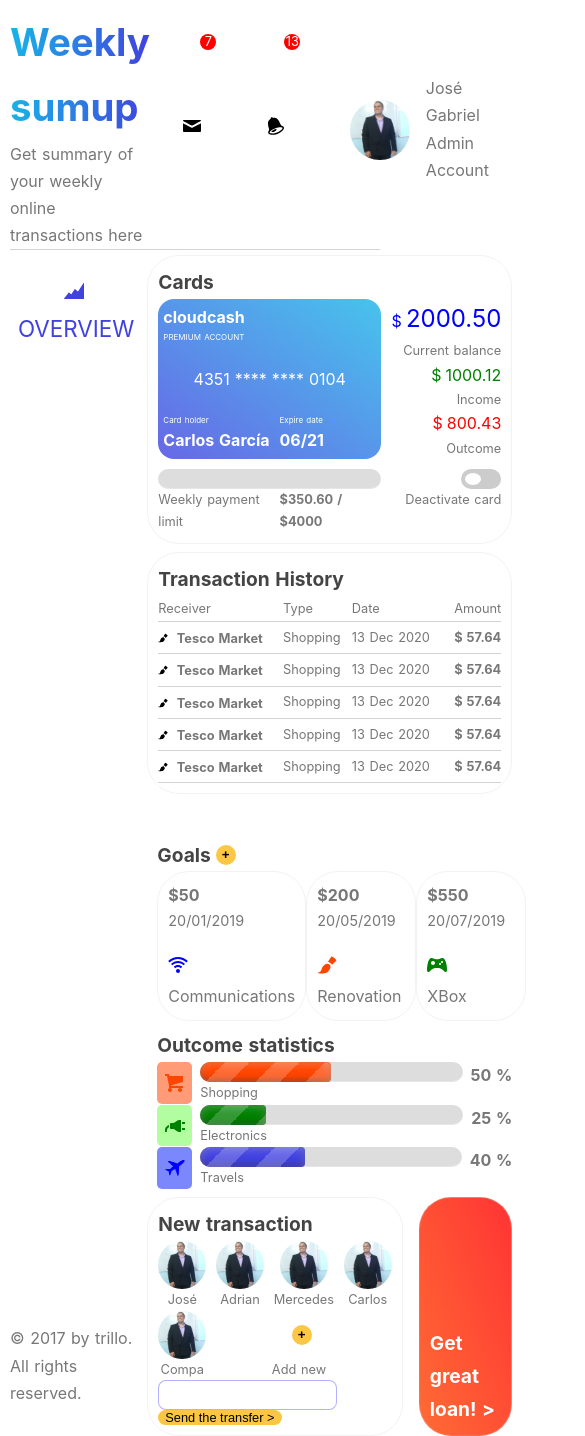
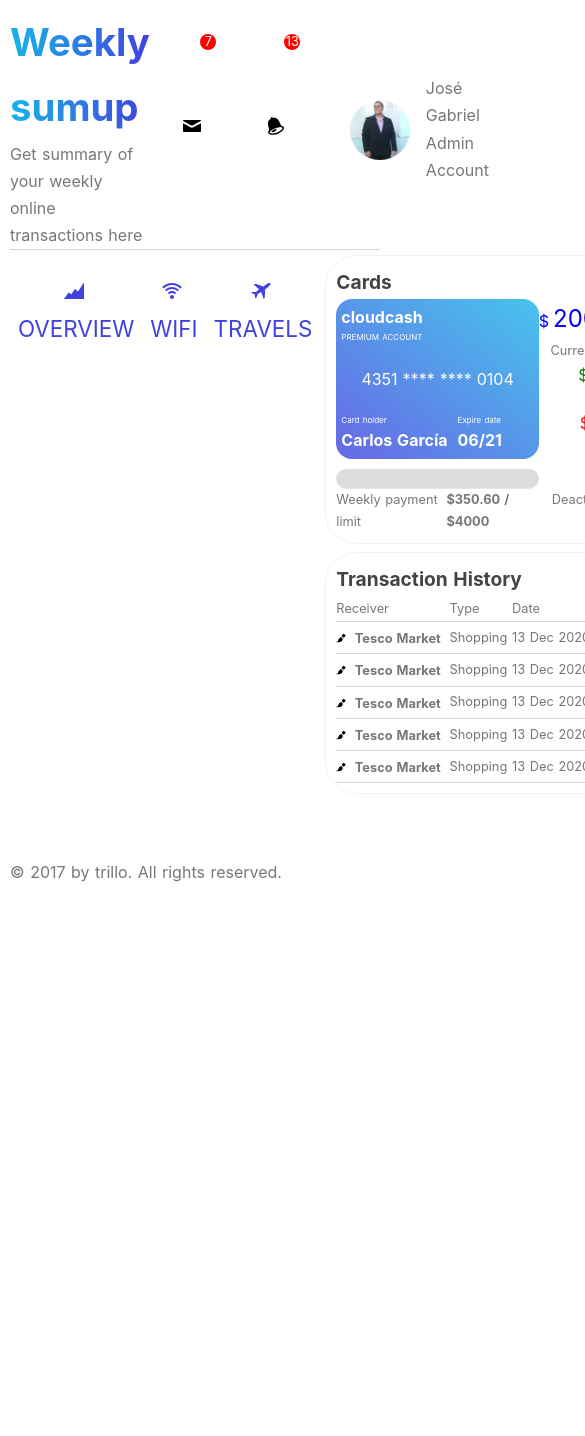
Before and after one commit to elC0mpa/pure-css-nuxt-dashboard, a Nuxt app: page / in a window 390 px wide. Shown: the top 1436 px of the page, 585 px wide, since content can reach past the window. After the commit the page ends 896 px from the top, so only its background shows below. Built offline with nearby package versions, Linux system fonts and the light colour scheme.

Commit message:
Added responsive behavior to new transaction section

```diff
--- a/assets/scss/_layout.scss
+++ b/assets/scss/_layout.scss
@@ -1,7 +1,7 @@
 .general-container {
     display: flex;
     > nav.sidebar {
-        flex-basis: 20%;
+        flex: 0 0 20%;
     }
     > main {
         flex-grow: 1;
--- a/assets/scss/_mixins.scss
+++ b/assets/scss/_mixins.scss
@@ -11,13 +11,13 @@
       @content;
     }
   }
-  @if $breakpoint == tablet {
-    @media (max-width: 850px) {
+  @if $breakpoint == tab-portrait {
+    @media (max-width: 900px) {
       @content;
     }
   }
-  @if $breakpoint == laptop {
-    @media (max-width: 1024px) {
+  @if $breakpoint == largest-bp {
+    @media (max-width: 1230px) {
       @content;
     }
   }
--- a/assets/scss/components/_loan-card.scss
+++ b/assets/scss/components/_loan-card.scss
@@ -9,6 +9,9 @@
   flex-direction: column;
   justify-content: flex-end;
   @include card;
+  @include responsive (largest-bp){
+    justify-content: center;
+  }
   > p {
     color: white;
   }
--- a/assets/scss/sections/_dashboard.scss
+++ b/assets/scss/sections/_dashboard.scss
@@ -1,15 +1,9 @@
 .dashboard {
   display: flex;
   padding: 5px;
-  @include responsive(tablet) {
-    flex-direction: column;
-  }
   &__first-column {
     flex: 0 0 50%;
     margin-right: 0.5rem;
-    @include responsive(tablet) {
-      margin-right: 0;
-    }
   }
   &__second-column {
     flex-grow: 1;
--- a/assets/scss/sections/_new-transaction-section.scss
+++ b/assets/scss/sections/_new-transaction-section.scss
@@ -19,6 +19,9 @@
     align-items: center;
     justify-content: center;
     flex-grow: 1;
+    @include responsive (largest-bp){
+      flex-grow: 0;
+    }
     > * {
       margin-top: auto;
     }
@@ -29,19 +32,24 @@
   }
   &__actions-container {
     display: flex;
-    justify-content: flex-start;
-    flex-wrap: wrap;
+    justify-content: space-between;
     align-items: stretch;
+    @include responsive (largest-bp){
+      flex-direction: column;
+    }
     > button {
       border-radius: 15px;
       padding: 0 7px;
+      min-height: 30px;
+      @include responsive (largest-bp){
+        margin-top: 3px;
+      }
     }
   }
   &__number-input {
     border: 1.8px solid transparentize($color: blue, $amount: 0.7);
     height: 30px;
     border-radius: 0.5rem;
-    margin-right: 5px;
     &:focus {
       outline: none;
       border: 1.8px solid transparentize($color: blue, $amount: 0.3);
--- a/layouts/default.vue
+++ b/layouts/default.vue
@@ -12,6 +12,8 @@
 import HeaderComponent from "@/components/Header";
 import SideBar from "@/components/SideBar";
 import Graph from "@/assets/icons/area-graph.svg?raw";
+import WiFi from "@/assets/icons/signal.svg?raw";
+import Travel from "@/assets/icons/aircraft.svg?raw";
 export default {
   components: {
     HeaderComponent,
@@ -24,6 +26,14 @@ export default {
           text: "Overview",
           icon: Graph,
         },
+        {
+          text: "Wifi",
+          icon: WiFi,
+        },
+        {
+          text: "Travels",
+          icon: Travel,
+        },
       ],
     };
   },
```
